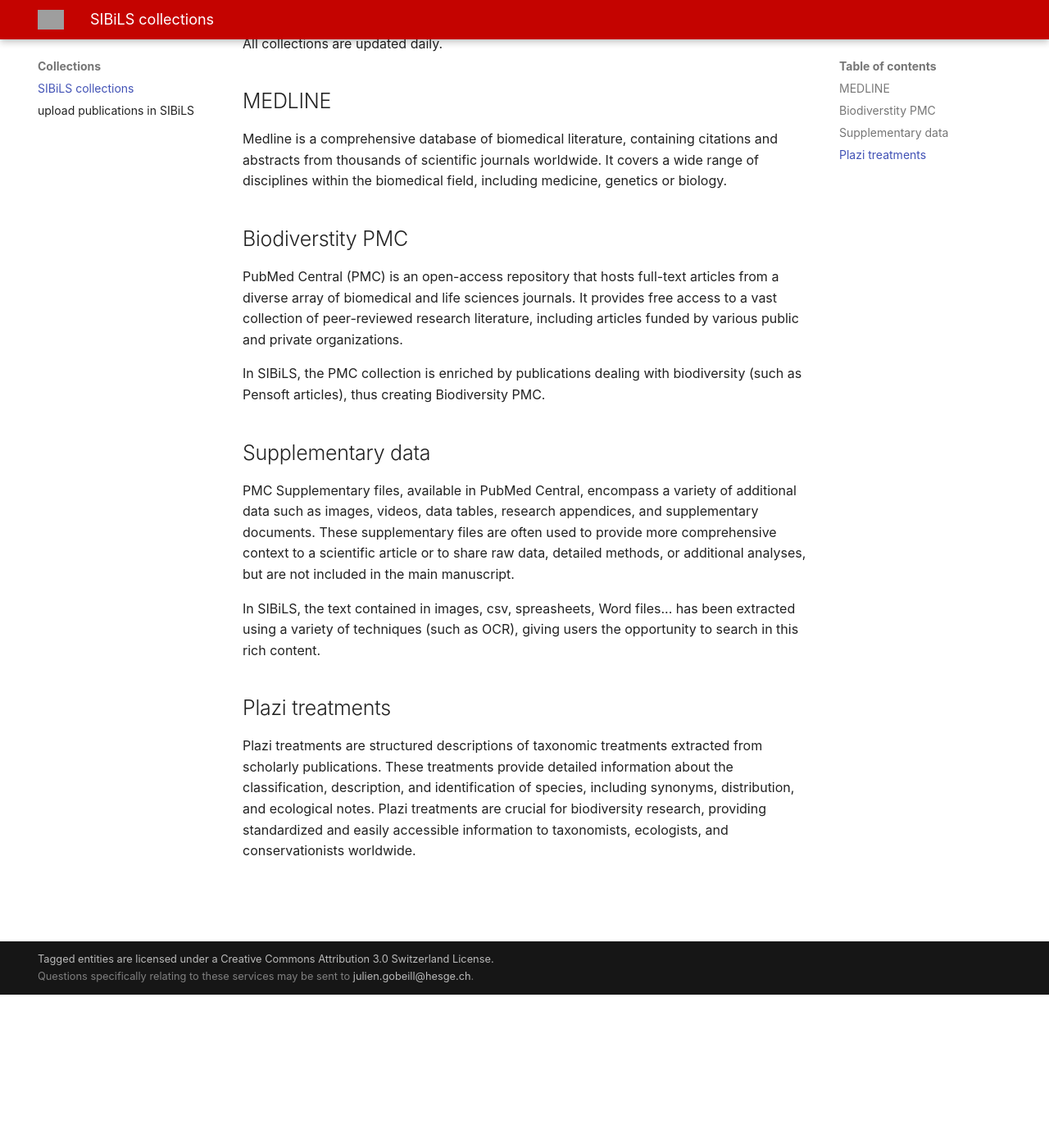
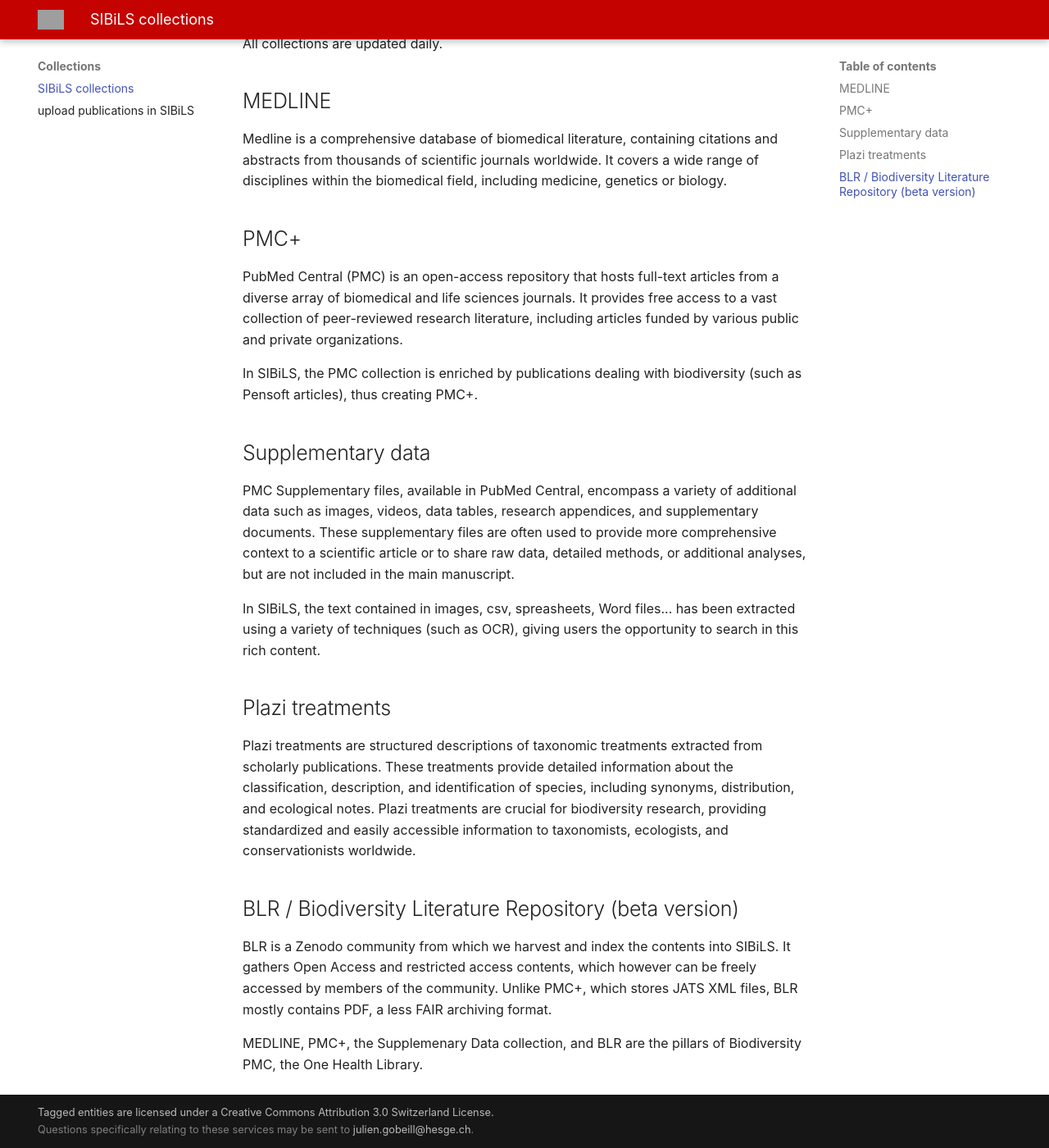
Before and after one commit to sibils/sibils-website, an MkDocs documentation site: the page built from docs/collections/sibils_collections.md, in a window 1280 px wide and 1400 px high, scrolled down 187 px. Shown: the whole window at 82% size. Built offline with MkDocs 1.6.1 and Material for MkDocs 9.7.7, drawn with Linux system fonts in a browser that asks for light colours; grey boxes are pictures that could not be loaded.

Commit message:
Update sibils_collections.md

```diff
--- a/docs/collections/sibils_collections.md
+++ b/docs/collections/sibils_collections.md
@@ -6,11 +6,11 @@
 
 Medline is a comprehensive database of biomedical literature, containing citations and abstracts from thousands of scientific journals worldwide. It covers a wide range of disciplines within the biomedical field, including medicine, genetics or biology.
 
-## Biodiverstity PMC
+## PMC+
 
 PubMed Central (PMC) is an open-access repository that hosts full-text articles from a diverse array of biomedical and life sciences journals. It provides free access to a vast collection of peer-reviewed research literature, including articles funded by various public and private organizations.
 
-In SIBiLS, the PMC collection is enriched by publications dealing with biodiversity (such as Pensoft articles), thus creating Biodiversity PMC.
+In SIBiLS, the PMC collection is enriched by publications dealing with biodiversity (such as Pensoft articles), thus creating PMC+.
 
 ## Supplementary data
 
@@ -21,3 +21,9 @@
 ## Plazi treatments
 
 Plazi treatments are structured descriptions of taxonomic treatments extracted from scholarly publications. These treatments provide detailed information about the classification, description, and identification of species, including synonyms, distribution, and ecological notes. Plazi treatments are crucial for biodiversity research, providing standardized and easily accessible information to taxonomists, ecologists, and conservationists worldwide.
+
+## BLR / Biodiversity Literature Repository (beta version)
+
+BLR is a Zenodo community from which we harvest and index the contents into SIBiLS. It gathers Open Access and restricted access contents, which however can be freely accessed by members of the community. Unlike PMC+, which stores JATS XML files, BLR mostly contains PDF, a less FAIR archiving format.
+
+MEDLINE, PMC+, the Supplemenary Data collection, and BLR are the pillars of Biodiversity PMC, the One Health Library.
```
